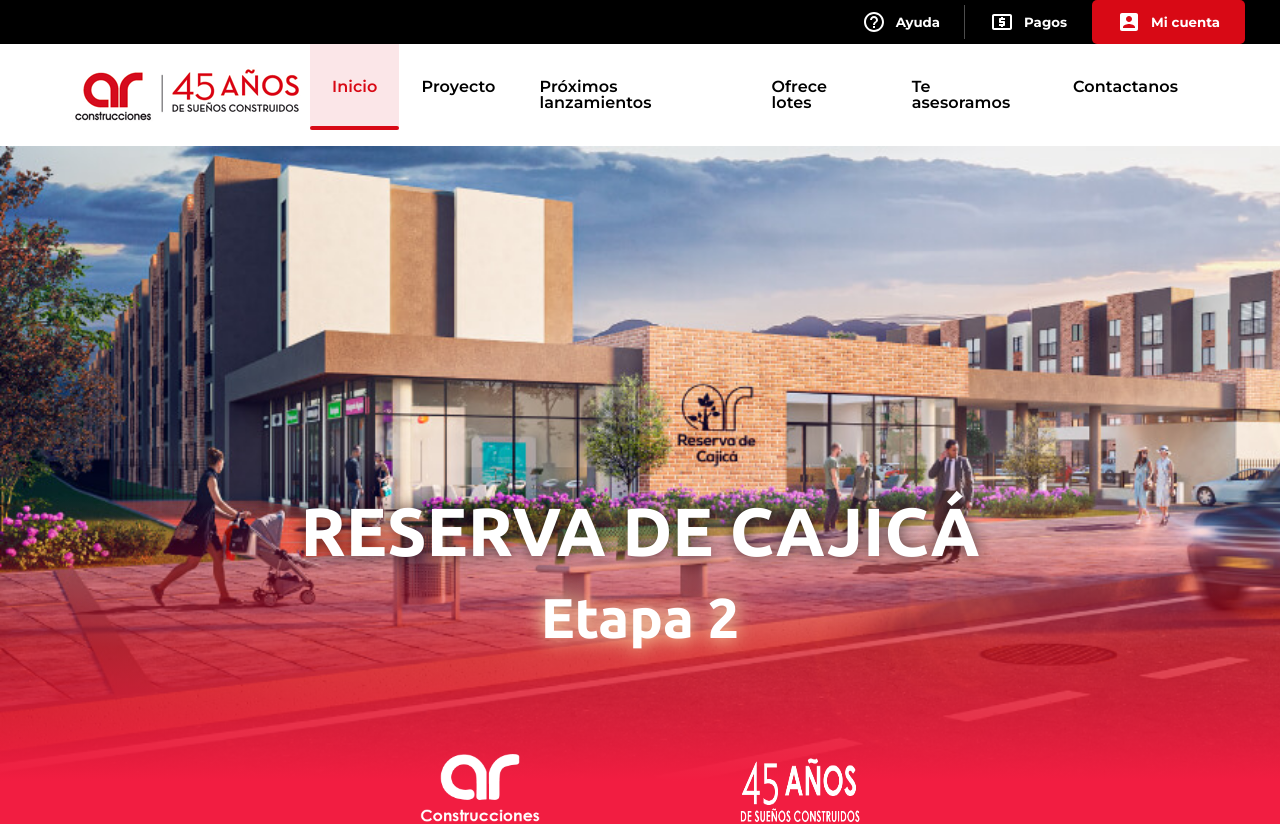
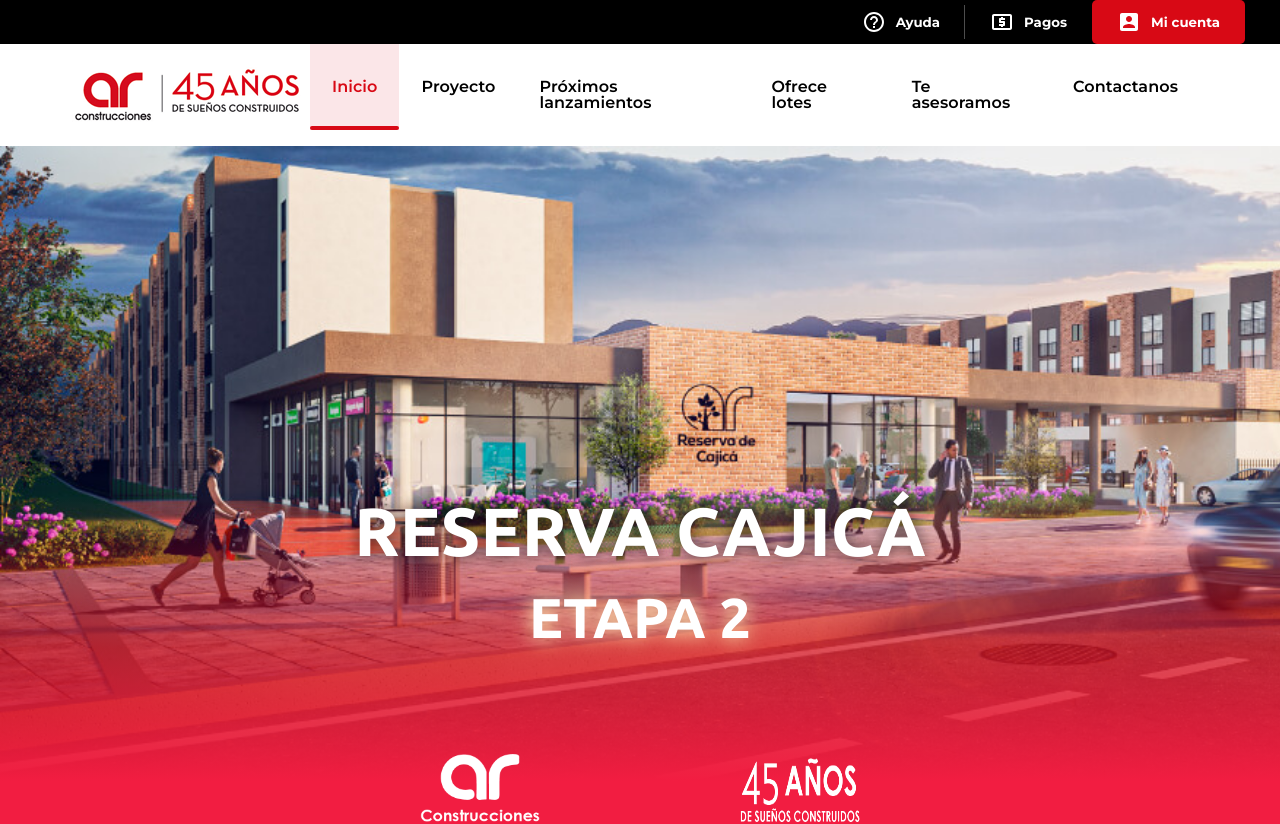
Before and after one commit to Diegogar10/ar-test, a React (Vite) app: page / in a window 1280 px wide. Shown: the top 824 px of the page. Built offline with nearby package versions, Linux system fonts and the light colour scheme.

Commit message:
typo intro h1

```diff
--- a/src/components/Intro.scss
+++ b/src/components/Intro.scss
@@ -16,6 +16,7 @@
 
     h1 {
       font-family: $font-secundary;
+      text-transform: uppercase;
       font-weight: bold;
       font-size: 68px;
       color: white;
--- a/src/components/Intro.tsx
+++ b/src/components/Intro.tsx
@@ -6,7 +6,7 @@
   return (
     <section className="intro__project" id='intro'>
       <div className="project__title">
-        <h1>RESERVA DE CAJICÁ</h1>
+        <h1>reserva cajicá</h1>
         <h2>Etapa 2</h2>
       </div>
       <div className="project__owner">
```
